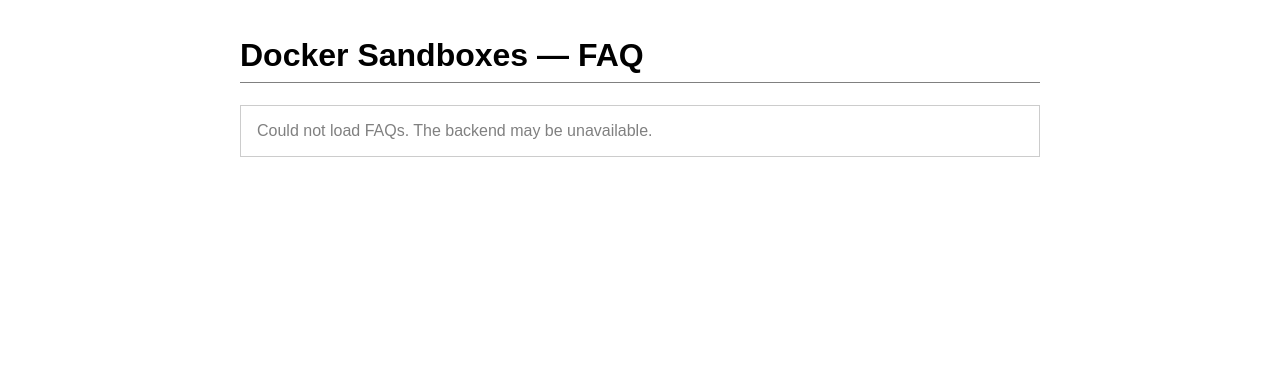
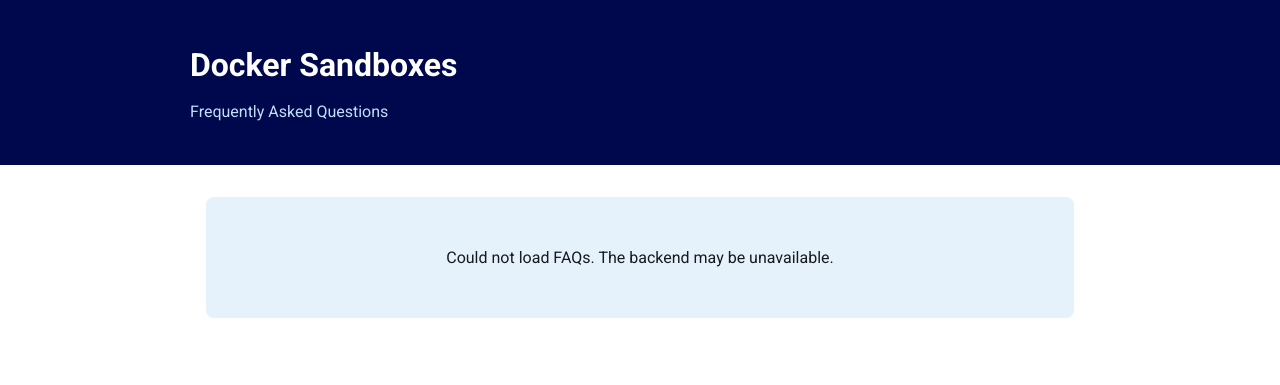
Before and after one commit to jeremyrdavis/wednesday-demo, a website: page docker-faq/frontend/public/index.html in a window 1280 px wide. Drawn offline with Linux system fonts and the light colour scheme; no server answers.

Commit message:
Style frontend to match Docker brand
Restyle the header, FAQ cards, and empty state per the Docker brand
guide (palette, Roboto typography, spacing). Adds a Roboto Google
Fonts link and rounded, color-coded cards; no CSS framework, build
step, or new npm dependency introduced. Scope limited to
frontend/public/.

Closes #3

```diff
--- a/docker-faq/frontend/public/app.js
+++ b/docker-faq/frontend/public/app.js
@@ -15,7 +15,7 @@ async function loadFaqs() {
       const article = document.createElement('article');
       article.className = 'faq-item';
       article.innerHTML = `
-        <p class="faq-category">${faq.category}</p>
+        <span class="faq-category">${faq.category}</span>
         <p class="faq-question">${faq.question}</p>
         <p class="faq-answer">${faq.answer}</p>
       `;
--- a/docker-faq/frontend/public/index.html
+++ b/docker-faq/frontend/public/index.html
@@ -4,12 +4,20 @@
   <meta charset="UTF-8">
   <meta name="viewport" content="width=device-width, initial-scale=1.0">
   <title>Docker Sandboxes — FAQ</title>
+  <link rel="preconnect" href="https://fonts.googleapis.com">
+  <link rel="preconnect" href="https://fonts.gstatic.com" crossorigin>
+  <link href="https://fonts.googleapis.com/css2?family=Roboto:wght@400;500;700&display=swap" rel="stylesheet">
   <link rel="stylesheet" href="styles.css">
 </head>
 <body>
+  <header class="site-header">
+    <div class="header-inner">
+      <h1>Docker Sandboxes</h1>
+      <p class="tagline">Frequently Asked Questions</p>
+    </div>
+  </header>
+
   <div class="container">
-    <h1>Docker Sandboxes — FAQ</h1>
-
     <section class="faq-list" id="faq-list">
       <div class="empty-state" id="empty-state" style="display:none">
         No FAQs yet. The database has no entries.
--- a/docker-faq/frontend/public/styles.css
+++ b/docker-faq/frontend/public/styles.css
@@ -1,8 +1,86 @@
-body { font-family: sans-serif; color: black; background: white; margin: 0; }
-.container { max-width: 800px; margin: 0 auto; padding: 1rem; }
-h1 { border-bottom: 1px solid gray; padding-bottom: 0.5rem; }
-.faq-item { border: 1px solid #ccc; padding: 1rem; margin-bottom: 1rem; }
-.faq-question { font-weight: bold; margin: 0 0 0.5rem; }
-.faq-answer { margin: 0 0 0.5rem; }
-.faq-category { font-size: 0.85rem; color: gray; margin: 0 0 0.25rem; }
-.empty-state { padding: 1rem; border: 1px solid #ccc; color: gray; }
+:root {
+  --moby-blue: #1D63ED;
+  --dark-blue: #00084D;
+  --light-blue: #E5F2FC;
+  --off-black: #17191E;
+  --blue-700: #00308D;
+  --blue-400: #1C90ED;
+  --blue-200: #C0E0FA;
+}
+
+* { box-sizing: border-box; }
+
+body {
+  font-family: Roboto, -apple-system, "Segoe UI", Helvetica, Arial, sans-serif;
+  color: var(--off-black);
+  background: #FFFFFF;
+  margin: 0;
+  font-size: 16px;
+  line-height: 1.6;
+}
+
+.site-header {
+  background: var(--dark-blue);
+  padding: 2.5rem 1rem;
+}
+
+.header-inner {
+  max-width: 900px;
+  margin: 0 auto;
+}
+
+.site-header h1 {
+  color: #FFFFFF;
+  font-weight: 700;
+  font-size: 2rem;
+  margin: 0;
+}
+
+.site-header .tagline {
+  color: var(--blue-200);
+  margin: 0.5rem 0 0;
+  font-weight: 400;
+}
+
+.container {
+  max-width: 900px;
+  margin: 0 auto;
+  padding: 2rem 1rem 4rem;
+}
+
+.faq-item {
+  background: var(--light-blue);
+  border-radius: 8px;
+  padding: 24px;
+  margin-bottom: 16px;
+}
+
+.faq-category {
+  display: inline-block;
+  background: var(--blue-200);
+  color: var(--blue-700);
+  font-size: 0.75rem;
+  font-weight: 500;
+  padding: 0.25rem 0.75rem;
+  border-radius: 999px;
+  margin-bottom: 0.75rem;
+}
+
+.faq-question {
+  color: var(--dark-blue);
+  font-weight: 600;
+  margin: 0 0 0.5rem;
+}
+
+.faq-answer {
+  color: var(--off-black);
+  margin: 0;
+}
+
+.empty-state {
+  text-align: center;
+  background: var(--light-blue);
+  border-radius: 8px;
+  padding: 3rem 1.5rem;
+  color: var(--off-black);
+}
```
